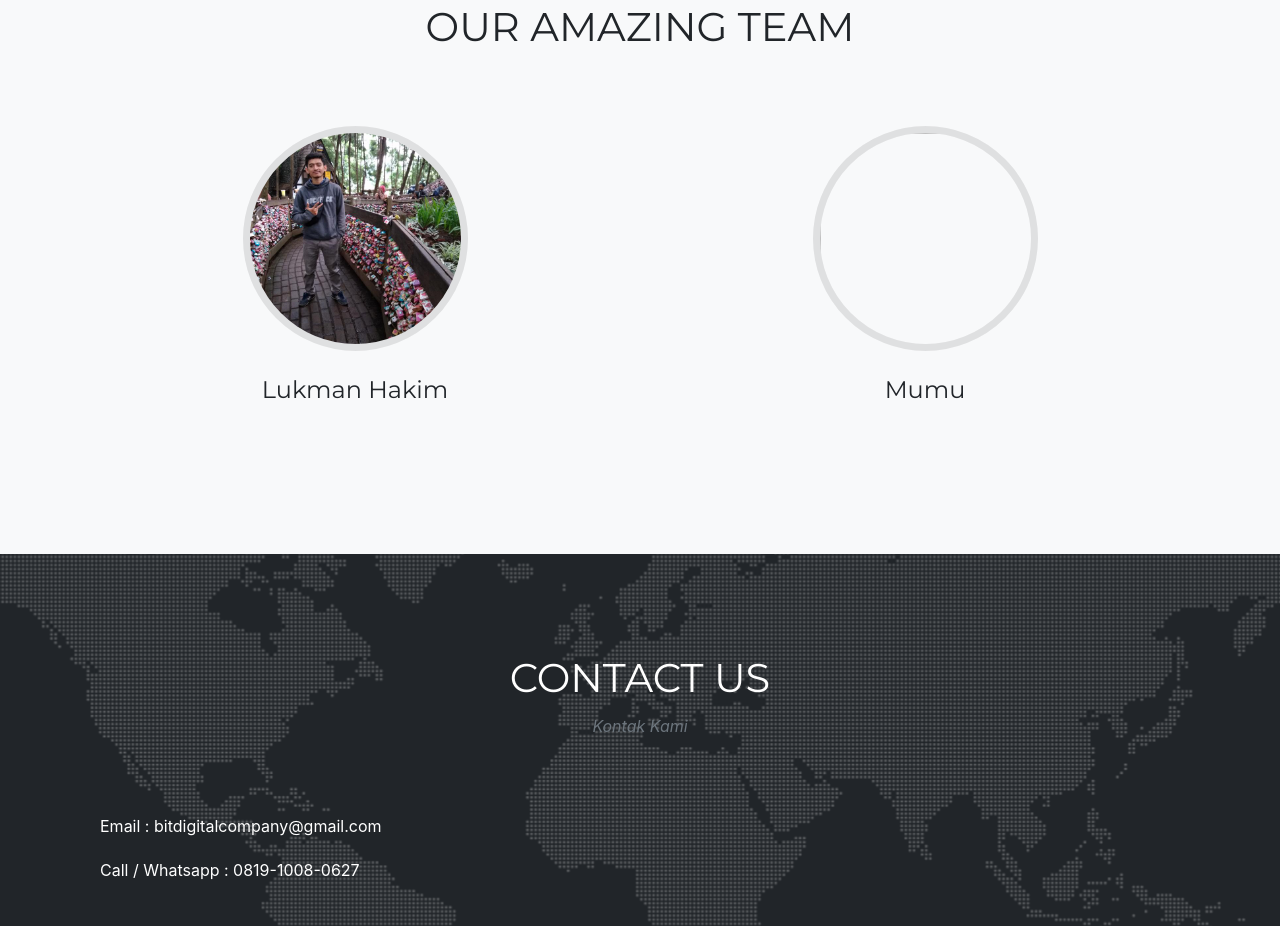
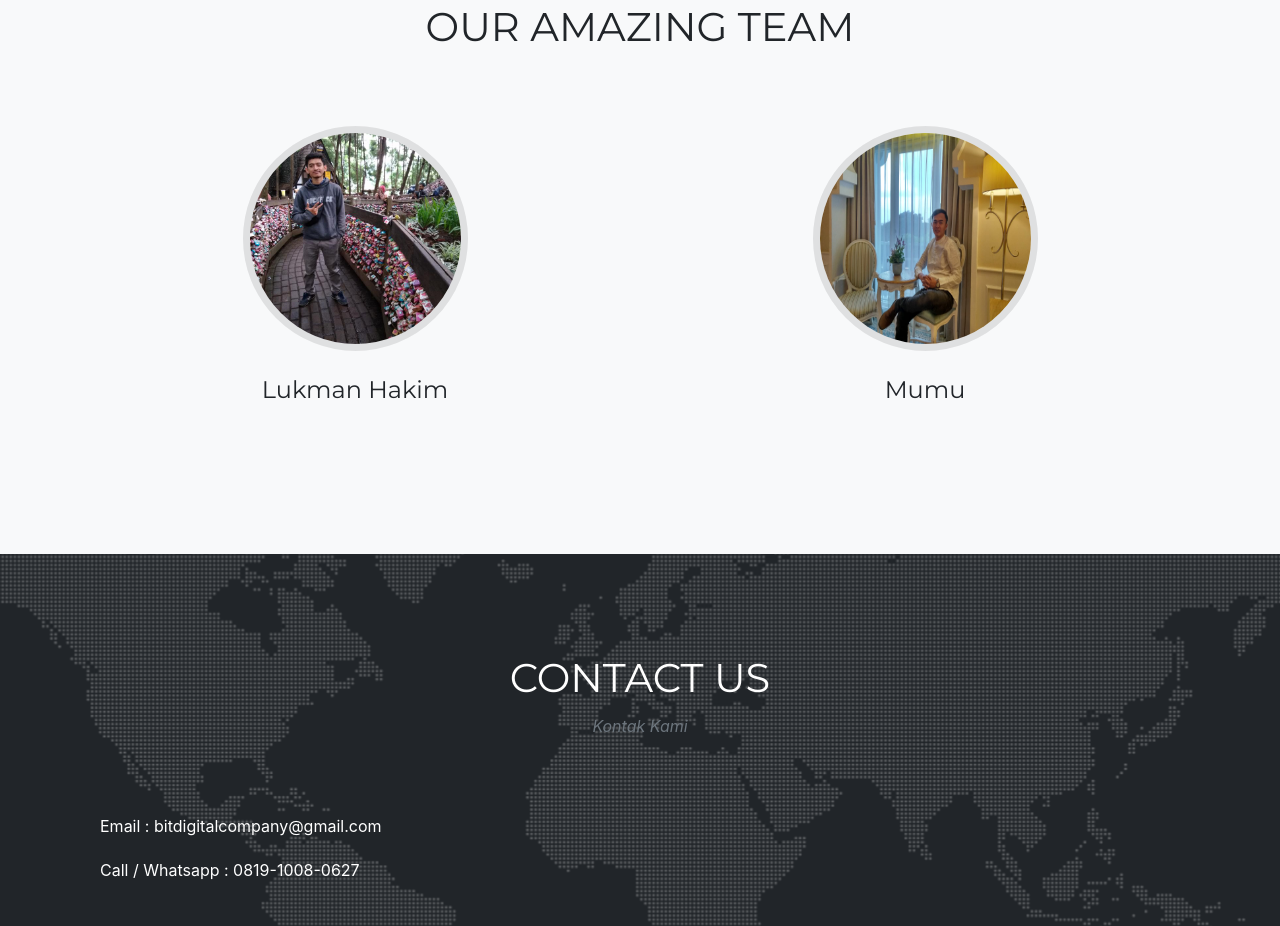
Before and after one commit to bitdigitalcompany/bitdigitalcompany.github.io, a website with bundled scripts: page index.html in a window 1280 px wide. Shown: the part 3136-4062 px from the top of the page. Built offline with nearby package versions, Linux system fonts and the light colour scheme; files whose address does not match are found by name; a web font is replaced by a local one.

Commit message:
Update index.html

```diff
--- a/index.html
+++ b/index.html
@@ -322,7 +322,7 @@
         </div>
         <div class="col-sm-6">
           <div class="team-member">
-            <img class="mx-auto rounded-circle" src="img/team/2.jpg" alt="">
+            <img class="mx-auto rounded-circle" src="img/team/mumu.jpeg" alt="">
             <h4>Mumu </h4>
             <p class="text-muted"></p>
             <ul class="list-inline social-buttons">
```
